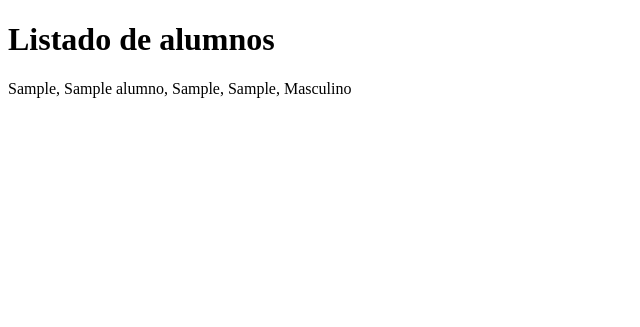
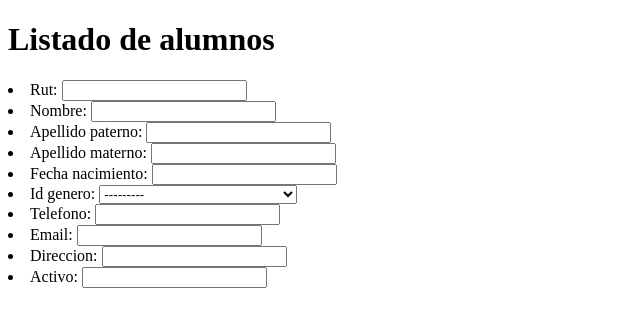
Before and after one commit to juazocar/ejemplo-django, a Django app: page /alumnos/index in a window 1280 px wide. Shown: the top 327 px of the page, without its empty margins (0-640 px from the left). Run offline with Django 4.2, Linux system fonts and the light colour scheme; data comes from the database, SQL or seed files in the repository; both versions use the stored data as it was after the commit; tables that the repository leaves empty hold one stand-in row (values such as "Sample post").

Commit message:
mensaje de commit

```diff
--- /dev/null
+++ b/alumnos/forms.py
@@ -0,0 +1,13 @@
+from django import forms
+from .models import Genero, Alumno
+from django.forms import ModelForm
+
+class GeneroForm(ModelForm):
+    class Meta:
+        model  = Genero
+        fields = "__all__"
+
+class AlumnoForm(ModelForm):
+    class Meta:
+        model  = Alumno
+        fields = "__all__"
--- a/alumnos/templates/alumnos/index.html
+++ b/alumnos/templates/alumnos/index.html
@@ -8,10 +8,9 @@
 <body>
     <h1>Listado de alumnos</h1>
 
-    {% for alumno in alumnos %}
-        {{alumno.rut}}, {{alumno.nombre}}, {{alumno.apellido_paterno}},
-        {{alumno.apellido_materno}}, {{alumno.id_genero.genero}} <br/>
-
-    {% endfor%}
+    <form action="" method="POST">
+        {% csrf_token %}
+        {{form.as_ul}}
+    </form>
 </body>
 </html>
--- a/alumnos/urls.py
+++ b/alumnos/urls.py
@@ -4,4 +4,8 @@
 
 urlpatterns = [
     path('index', views.index, name='index'),
-]
+    path('crud', views.crud, name='crud'),
+    path('alumnosAdd', views.alumnosAdd, name='alumnosAdd'),
+    path('alumnos_del/<str:pk>', views.alumnos_del, name='alumnos_del'),
+
+   ]
--- a/alumnos/views.py
+++ b/alumnos/views.py
@@ -1,8 +1,68 @@
 from django.shortcuts import render
 from .models import Alumno, Genero
+from .forms import GeneroForm, AlumnoForm
 # Create your views here.
+
+def crud(request):
+    alumnos = Alumno.objects.all()
+    context = {'alumnos':alumnos}
+    return render(request, 'alumnos/alumnos_list.html', context)
+
+def alumnosAdd(request):
+    print(request.method)
+    if request.method != "POST":
+        print('if')
+        generos = Genero.objects.all()
+        context = {'generos': generos}
+        return render(request, 'alumnos/alumnos_add.html', context)
+    else:
+        print('else')
+        rut=request.POST["rut"]
+        nombre=request.POST["nombre"]
+        aPaterno=request.POST["paterno"]
+        aMaterno=request.POST["materno"]
+        fechaNac=request.POST["fechaNac"]
+        genero=request.POST["genero"]
+        telefono=request.POST["telefono"]
+        email=request.POST["email"]
+        direccion=request.POST["direccion"]
+        activo="1"
+
+        objGenero=Genero.objects.get(id_genero = genero)
+        obj=Alumno.objects.create(rut = rut,
+                                    nombre = nombre,
+                                    apellido_paterno = aPaterno,
+                                    apellido_materno = aMaterno,
+                                    fecha_nacimiento = fechaNac,
+                                    id_genero = objGenero,
+                                    telefono = telefono,
+                                    email = email,
+                                    direccion = direccion,
+                                    activo = 1)
+        obj.save()
+        context = {'mensaje': 'Ok, datos grabados...'}
+        return render(request, 'alumnos/alumnos_add.html', context)
+
+def alumnos_del(request, pk):
+    context={}
+    try:
+        alumno = Alumno.objects.get(rut=pk)
+        alumno.delete()
+        mensaje = "Bien, datos eliminados..."
+        alumnos = Alumno.objects.all()
+        context = {'alumnos': alumnos, 'mensaje':mensaje}
+        return render(request, 'alumnos/alumnos_list.html', context)
+    except:
+        mensaje = "Error, rut no existe..."
+        alumnos = Alumno.objects.all()
+        context={'alumnos': alumnos, 'mensaje':mensaje}
+        return render(request, 'alumnos/alumnos_list.html', context)
+
 
 def index(request):
     alumnos = Alumno.objects.all()
-    context={"alumnos": alumnos}
+    form = AlumnoForm()
+    context={"alumnos": alumnos, 'form': form}
+
+
     return render(request, 'alumnos/index.html', context)
```
Also changed, not shown: alumnos/templates/alumnos/alumnos_add.html (added, +40 -0 lines), alumnos/templates/alumnos/alumnos_list.html (added, +51 -0 lines), alumnos/templates/alumnos/alumnos_edit.html (added), db.sqlite3.
